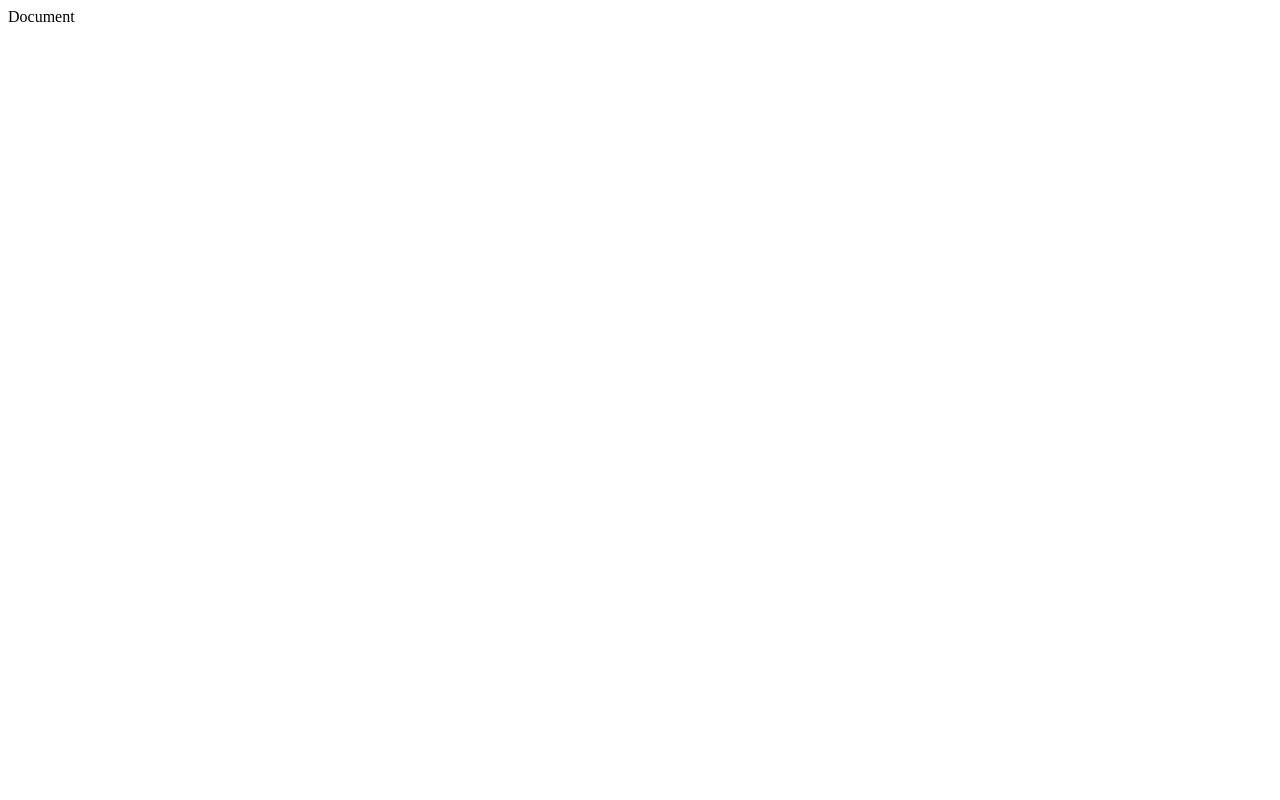
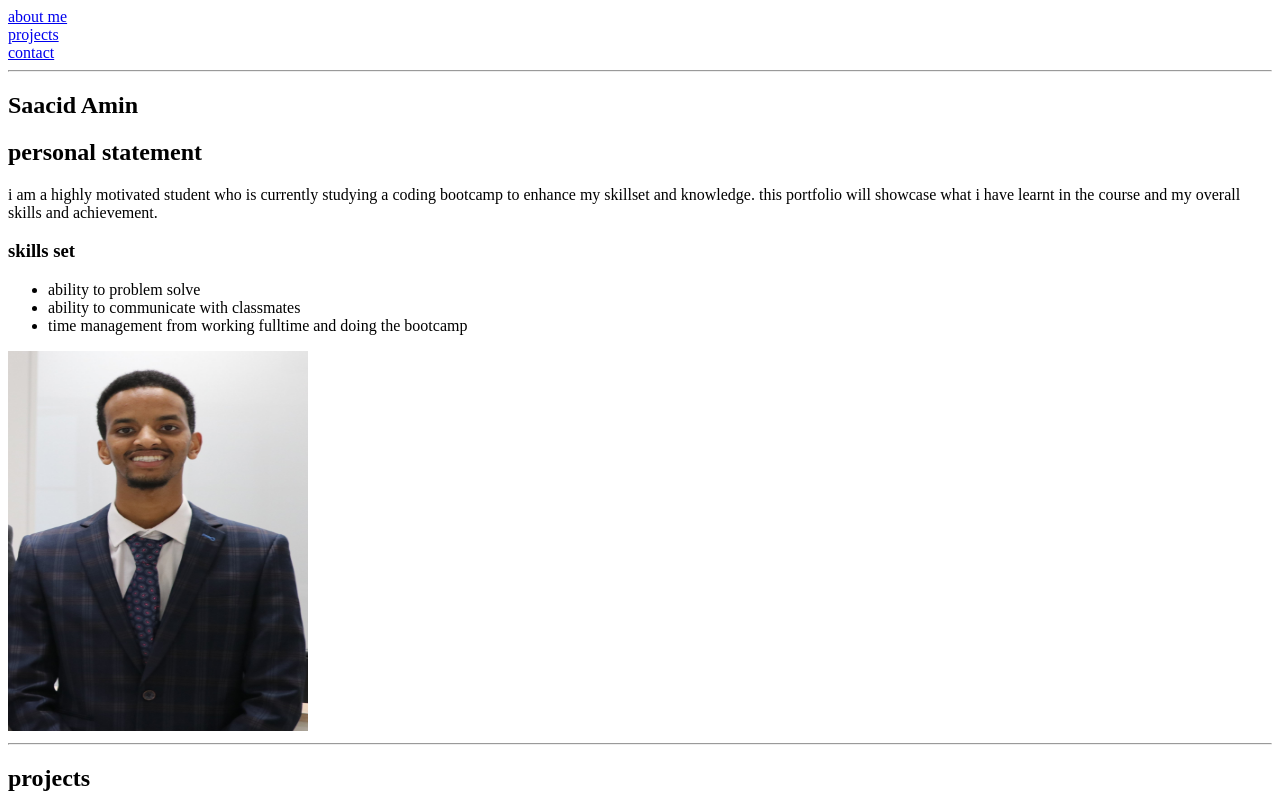
Before and after one commit to Saacidamin/portfolio, a plain HTML site: page index.html in a window 1280 px wide. Shown: the top 800 px of the page. Drawn offline with Linux system fonts and the light colour scheme.

Commit message:
"second commit"

```diff
--- a/index.html
+++ b/index.html
@@ -4,24 +4,96 @@
 	<meta charset="UTF-8">
 	<meta http-equiv="X-UA-Compatible" content="IE=edge">
 	<meta name="viewport" content="width=device-width, initial-scale=1.0">
+	<title>portfolio</title>
 	<link rel="style-sheet" href="styles/css/styles.css"
-	<title>Document</title>
 </head>
 <!-- body tag -->
 <body>
 	<!-- header tag -->
 	<header>
 	<!-- nav bar -->
-		<nav>
-			<div></div>
-			<div></div>
-			<div></div>
+		<nav class="nav-container">
+			<div class="nav-link">
+				<a href="#about-me" id="anchor-about-me">about me</a>
+			</div>
+			<div class="nav-link">
+				<a href="#projects" id="anchor-projects">projects</a>
+			</div>
+			<div class="nav-link">
+				<a href="#contact" id="anchor-contact">contact</a>
+			</div>
 		</nav>
 	</header>
+	<hr />
+
 	<!-- main -->
 	<main>
-	<section id="about-me"></section>
-	<section id="projects"></section>
+		<!-- about me section -->
+	<section id="about-me">
+		<!-- about me container -->
+		<div>
+			<!-- about me name -->
+			<div><h1 class="about-me-name">Saacid Amin</h1></div>
+			<!-- about me header -->
+			<div>
+				<h2 class="about-header">personal statement</h2>
+			</div>
+			<!-- paragraph about me -->
+			<div>
+				<p class="statement-info">i am a highly motivated student who is currently studying a coding bootcamp to enhance my skillset and knowledge. this portfolio will showcase what i have learnt in the course and my overall skills and achievement. </p>
+			</div>
+			<!-- skills header -->
+			<div><h3 class="skills">skills set</h3></div>
+			<!-- list of skills -->
+			<div>
+				<ul class="list of skills">
+					<li>ability to problem solve</li>
+					<li>ability to communicate with classmates</li>
+					<li>time management from working fulltime and doing the bootcamp</li>
+				</ul>
+			</div>
+			<!-- image of me -->
+			<div class="image of me">
+				<img src="./styles/assets/images/me.jpg" width="300px" height="380px">
+			</div>
+			<!-- close of container and section -->
+		</div>
+	</section>
+	<hr />
+	<section id="projects">
+		<!-- projects header -->
+		<h2 class="projects-header">projects</h2>
+	<!--container for first project card -->
+	<div>
+		<!-- first project card -->
+		<div>
+			<!-- first project card title -->
+			<h3 class="project-title">marketing agency refractor project</h3>
+			<!-- first project info -->
+			<p class="project-info">this project was about making a marketing agencies website more accessible with semantic html.</p>
+			<!-- first project image -->
+			<div class="project-image">
+			<a href="https://github.com/Saacidamin/marketing-refactoring/tree/dev">
+				<img src="./styles/assets/images/seo.jpg">
+			</a>
+			</div>
+		</div>
+	</div>
+	<!-- container for rest of the projects -->
+	<div class="all-projects">
+		<!-- second project card -->
+		<div class="project-card">
+			<!-- second title -->
+			<h3 class="project-title">password generator</h3>
+			<!-- second information -->
+			<p class="project-info"></p>
+			<!-- second image -->
+			<div></div>
+
+		</div>
+
+	</div>
+	</section>
 	<section id="contact-me"></section>
 	</main>
 	<!-- footer -->
```
Also changed, not shown: styles/assets/images/Weather-dashboard.png (added), styles/assets/images/me.jpg (added), styles/assets/images/password generator.jpg (added), styles/assets/images/planer.jpg (added), styles/assets/images/quiz.jpeg (added), styles/assets/images/seo.jpg (added).
